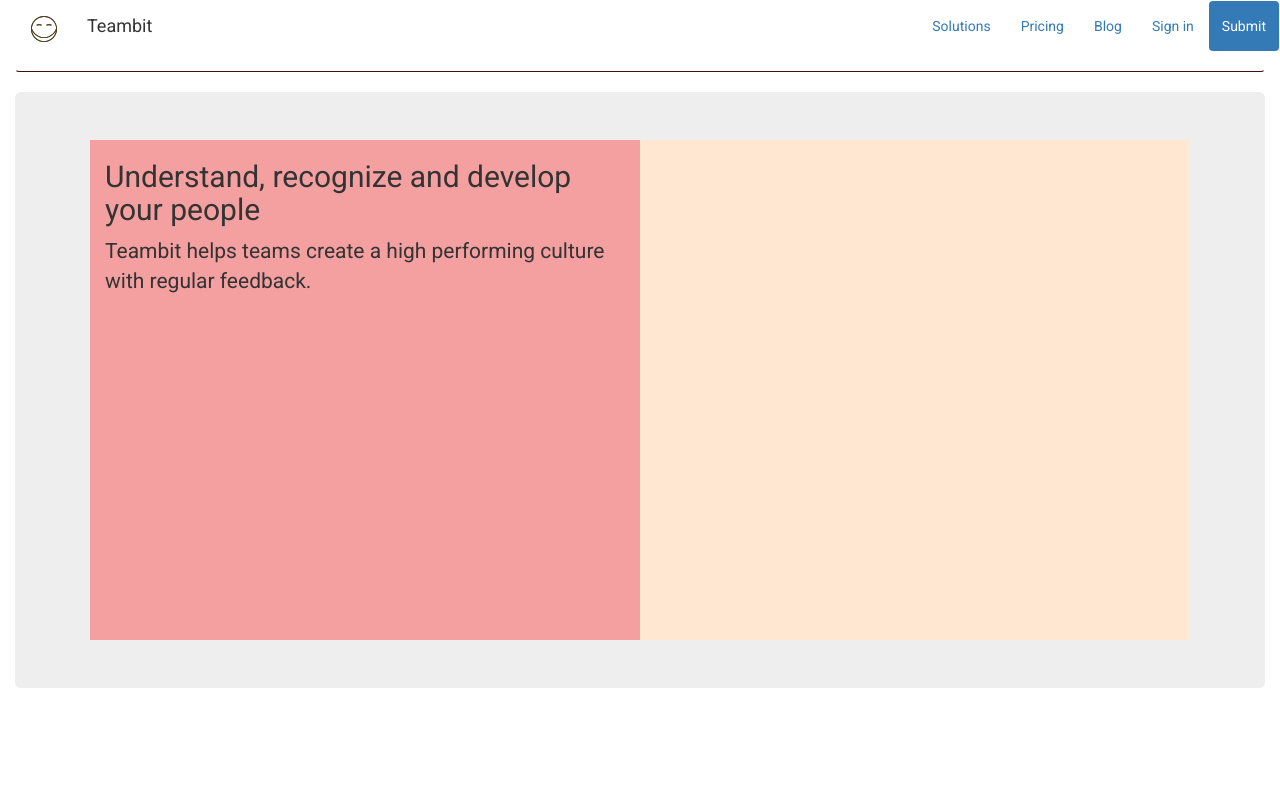
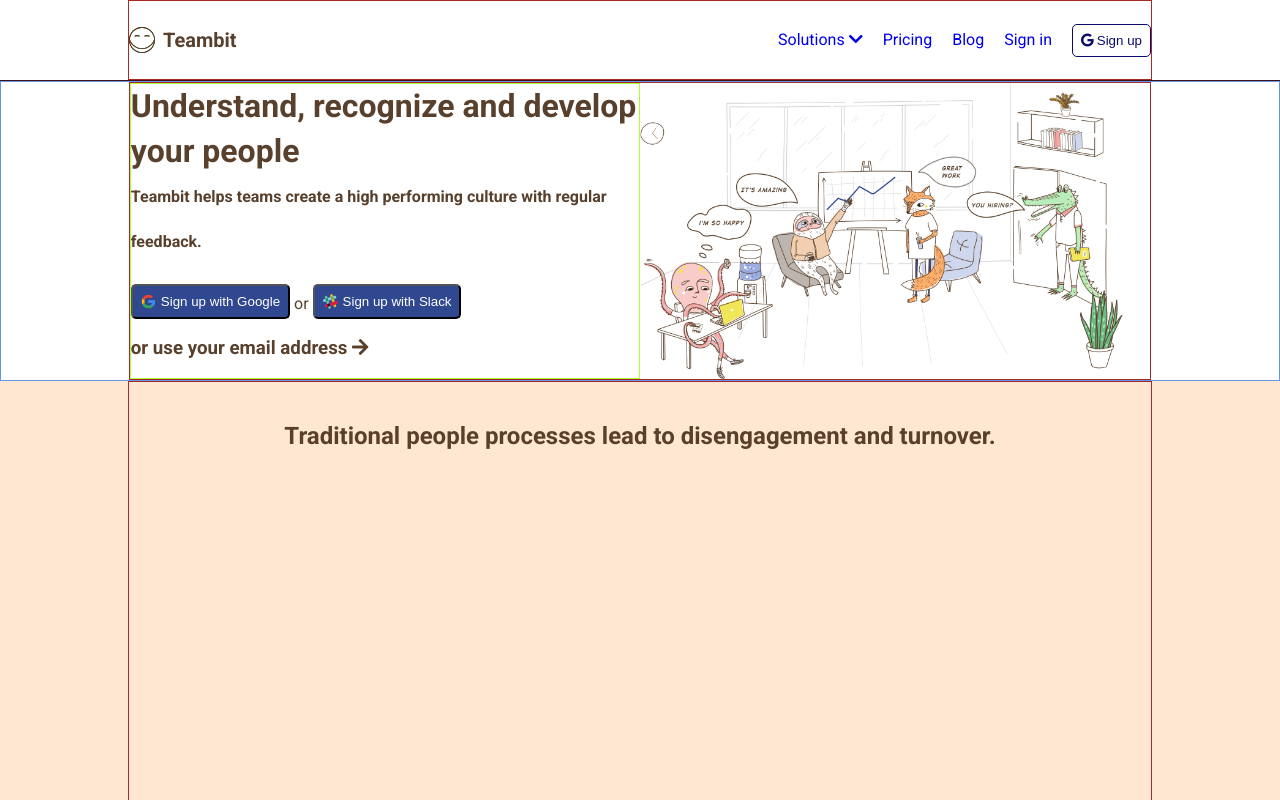
Before and after one commit to lauradionisi/node-sass-teambit, a website: page index.html in a window 1280 px wide. Shown: the top 800 px of the page. Drawn offline with nearby package versions, Linux system fonts and the light colour scheme.

Commit message:
Teambit
no bootstrap

```diff
--- a/index.html
+++ b/index.html
@@ -6,34 +6,58 @@
     <meta name="viewport" content="width=device-width, initial-scale=1.0">
     <link rel="preconnect" href="https://fonts.gstatic.com">
     <link href="https://fonts.googleapis.com/css2?family=Roboto:wght@400;700;900&display=swap" rel="stylesheet">
-    <link rel="stylesheet" href="https://maxcdn.bootstrapcdn.com/bootstrap/3.3.7/css/bootstrap.min.css" integrity="sha384-BVYiiSIFeK1dGmJRAkycuHAHRg32OmUcww7on3RYdg4Va+PmSTsz/K68vbdEjh4u" crossorigin="anonymous">
+    <link rel="stylesheet" href="https://cdnjs.cloudflare.com/ajax/libs/font-awesome/5.15.3/css/all.min.css" integrity="sha512-iBBXm8fW90+nuLcSKlbmrPcLa0OT92xO1BIsZ+ywDWZCvqsWgccV3gFoRBv0z+8dLJgyAHIhR35VZc2oM/gI1w==" crossorigin="anonymous" />
     <link rel="stylesheet" href="css/app.css">
     <title>Teambit</title>
 </head>
 <body>
     <div class="container">
+        <!-- NAVBAR -->
         <nav class="navbar">
-            <span class="navbar-brand"><img src="img/logo-small.svg" alt=""> </span>
-            <span class="navbar-brand">Teambit</span>
-            <ul class="nav navbar-nav navbar-right">
-                <li><a href="#">Solutions</a></li>
-                <li><a href="#">Pricing</a></li>
-                <li><a href="#">Blog</a></li>
-                <li><a href="#">Sign in</a></li>
-                <button type="submit" class=" submit btn btn-primary navbar">Submit</button>
-            </ul>
+            <div class="nav-wrapper">
+                <div class="nav-left">
+                    <img src="img/logo-small.svg" alt="">
+                    <h4>Teambit</h4>
+                </div>
+                <div class="nav-right">
+                    <ul>
+                        <li><a href="#">Solutions <i class="fas fa-chevron-down"></i></a></li>
+                        <li><a href="#">Pricing</a></li>
+                        <li><a href="#">Blog</a></li>
+                        <li><a href="#">Sign in</a></li>
+                        <button><i class="fab fa-google"></i>Sign up</button>
+                    </ul>
+                </div>
+            </div>
         </nav>
+
+        <!-- JUMBOTRON -->
         <div class="jumbotron">
-            <div class="container">
-                <div class="red col-md-6">
-                    <h2>Understand, recognize and develop your people</h2>
-                    <p>Teambit helps teams create a high performing culture with regular feedback.</p>
+            <div class="jumbo-wrapper">
+                <div class="jumbo-left">
+                    <h1>Understand, recognize and develop your people</h1>
+                    <h4>Teambit helps teams create a high performing culture with regular feedback.</h4>
+                    <button><img src="img/google-logo.svg" alt=""> Sign up with Google</button> <span>or</span>
+                    <button><img src="img/slack-logo.svg" alt=""> Sign up with Slack</button>
+                    <h3>or use your email address <i class="fas fa-arrow-right"></i></h3>
                 </div>
-                 <div class="blue col-md-6"></div>
+                <div class="jumbo-right">
+                    <img src="img/illustration-main.jpg" alt="">
+                </div>
             </div>
+        </div>
 
+        <!-- MAIN CONTENT -->
+        <main>
+            <div class="main-up">
+                <div class="main-wrapper">
+                    <h2>Traditional people processes lead to disengagement and turnover. </h2>
 
-        </div>
+                </div>
+
+            </div>
+        </main>
+
 
 
     </div>
--- a/src/app.scss
+++ b/src/app.scss
@@ -1,21 +1,16 @@
 @import 'partials/_variables';
+@import 'partials/content';
 @import 'partials/_header';
-@import 'partials/content';
 @import 'partials/footer';
 
-
-.red {
-    background-color: rgba(255, 0, 0, 0.33);
-    height: 500px;
+* {
+    margin: 0;
+    padding: 0;
+    box-sizing: border-box;
 }
 
-.blue {
-    background-color: $brand_primary;
-    height: 500px;
-}
 
 .container {
     width: 100%;
     font-family: $font_family;
-
 }
--- a/src/partials/_content.scss
+++ b/src/partials/_content.scss
@@ -0,0 +1,50 @@
+// JUMBOTRON
+
+.jumbotron {
+   height: 300px;
+   width: 100%;
+   border: 1px solid cornflowerblue;
+        .jumbo-wrapper {
+            @include my-wrapper;
+            height: 100%;
+                .jumbo-left {
+                    color: $font_primary;
+                    width: 50%;
+                    height: 100%;
+                    line-height: 45px;
+                    border: 1px solid greenyellow;
+                        button {
+                            margin-top: 20px;
+                            display: inline-flex;
+                            @include my-btn;
+                                img {
+                                    height: 15px;
+                                    margin-right: 5px;
+                                }
+                        }
+                }
+                 .jumbo-right {
+                    width: 50%;
+                    height: 100%;
+                        img {
+                            height: 100%;
+                        }
+                }
+        }
+}
+
+// MAIN CONTENT
+
+.main-up {
+    width: 100%;
+    height: 1000px;
+    background-color: $brand_primary;
+        .main-wrapper {
+            display: flex;
+            justify-content: center;
+            padding: 40px;
+            @include my-wrapper;
+            color: $font_primary;
+            height: 100%;
+        }
+}
--- a/src/partials/_header.scss
+++ b/src/partials/_header.scss
@@ -1,7 +1,48 @@
 nav.navbar {
+    display: flex;
     border-bottom: 1px solid #411111;
 }
 
-button .submit {
-    border: 1px solid blue;
+.nav-wrapper {
+    @include my-wrapper;
+    height: 80px;
+    line-height: 80px;
+    color: $font_primary;
+        .nav-left {
+            display: flex;
+            align-items: center;
+            height: 100%;
+            width: 20%;
+            font-size: 20px;
+                img {
+                    margin-right: 8px;
+                }
+        }
+        .nav-right {
+            display: flex;
+            justify-content: flex-end;
+            height: 100%;
+            width: 80%;
+                ul {
+                    display: flex;
+                    align-items: center;
+                        li {
+                            margin-right: 20px;
+                            list-style: none;
+                                a {
+                                    text-decoration: none;
+                                }
+                        }
+                        button {
+                            padding: 8px;
+                            border-radius: 5px;
+                            border: 1px solid rgb(11, 11, 111);
+                            color: rgb(11, 11, 111);
+                            background-color: white;
+                                i {
+                                    margin-right: 3px;
+                                }
+                        }
+                }
+        }
 }
--- a/src/partials/_variables.scss
+++ b/src/partials/_variables.scss
@@ -1,2 +1,20 @@
 $brand_primary: #ffe7d2;
+$font_primary: #58402c;
 $font_family: 'Roboto', sans-serif;
+
+
+// MIXINS
+
+@mixin my-wrapper {
+    display: flex;
+    width: 80%;
+    margin: 0 auto;
+    border: 1px solid brown;
+}
+
+@mixin my-btn {
+    background-color: #304890;
+    color: white;
+    padding: 8px;
+    border-radius: 5px;
+}
```
Also changed, not shown: css/app.css, images/illustration-main.jpg (added).
